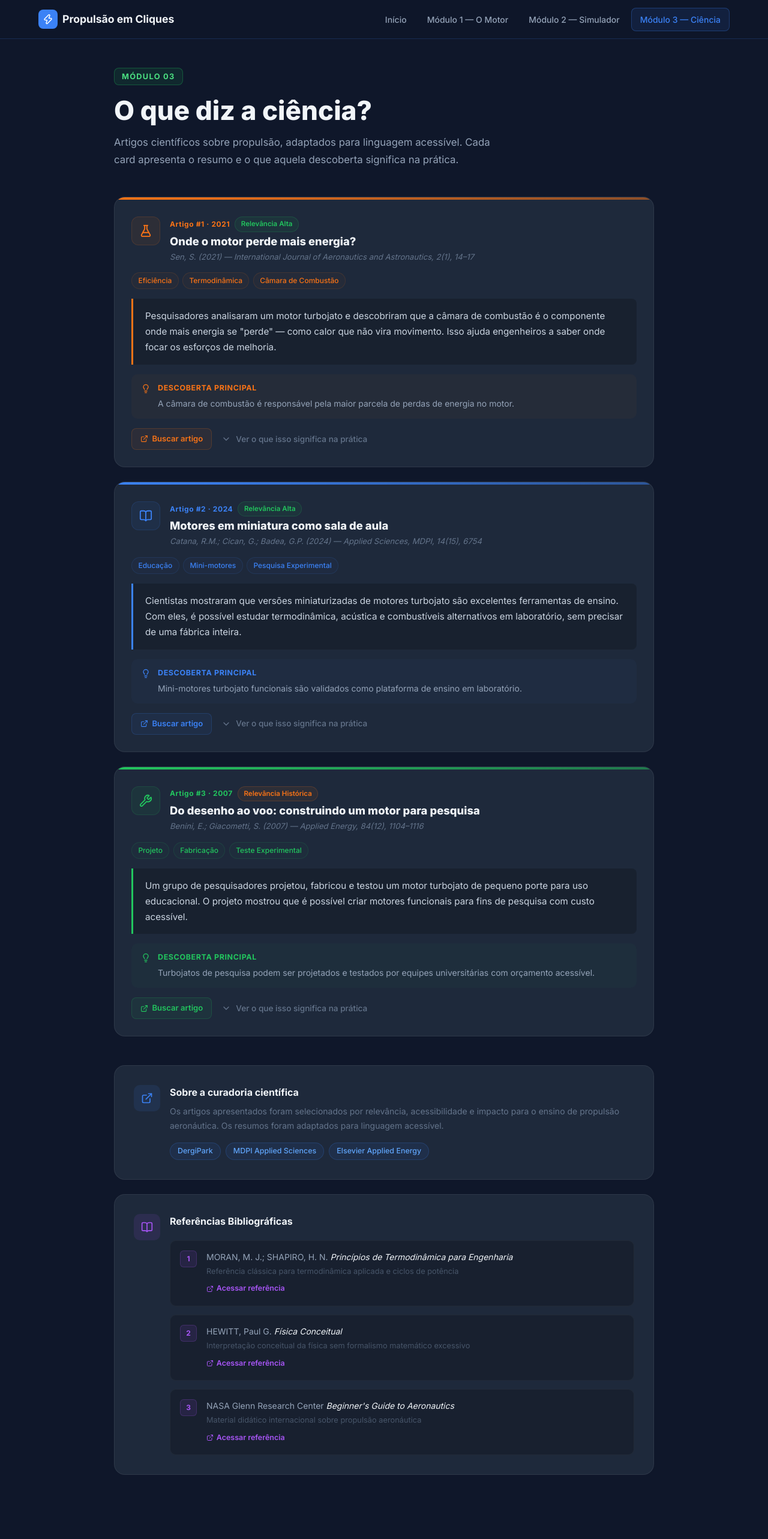
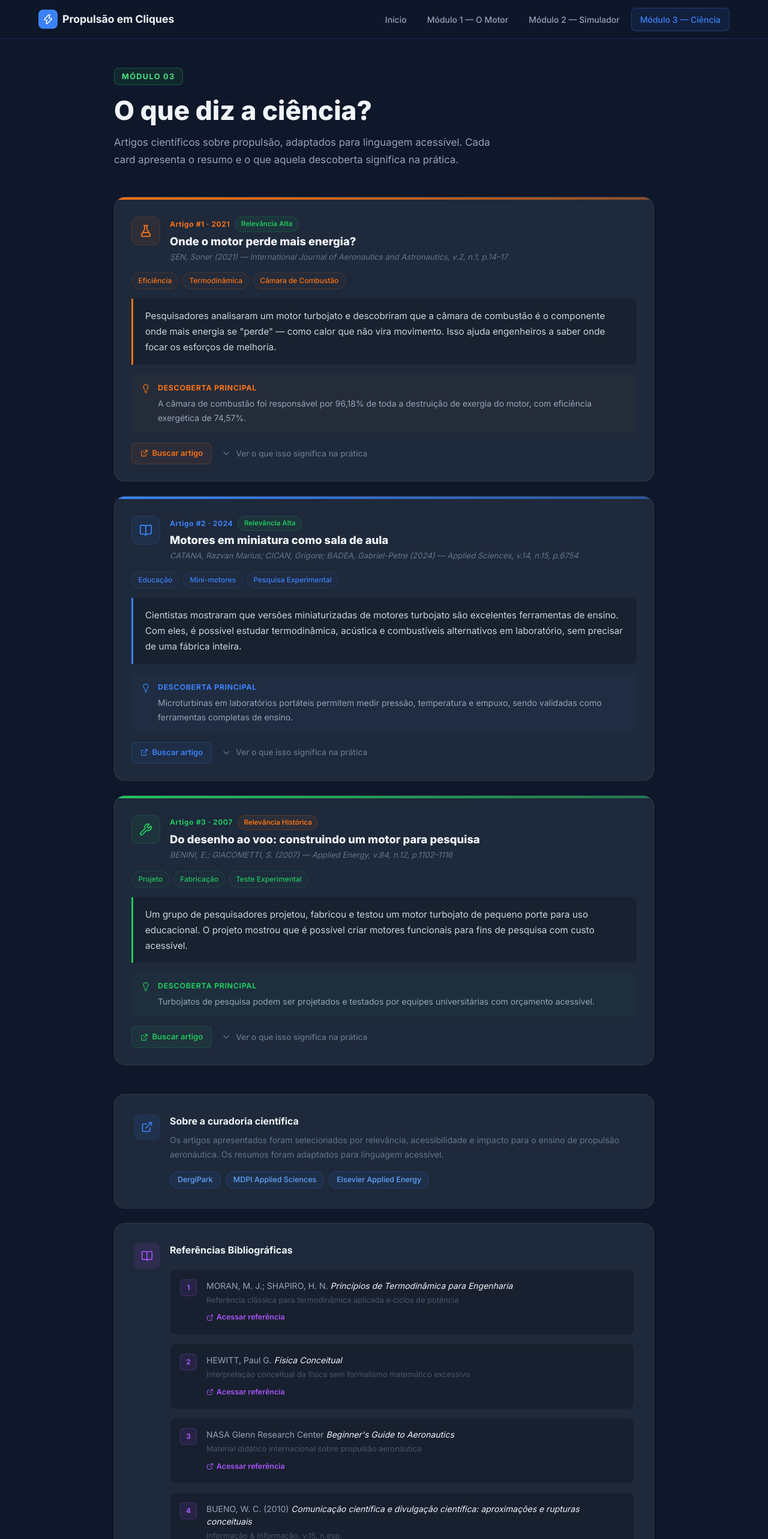
Before and after one commit to cesarafcm/UFABC_PD_TURBOJET, a React (Vite) app in the folder propulsao-em-cliques/: page /modulo3 in a window 1280 px wide. Shown: the top 2566 px of the page at 60% size. Before the commit the page ends 2507 px from the top, so only its background shows below. Built offline with nearby package versions, Linux system fonts and the light colour scheme.

Commit message:
Update Modulo3.jsx

```diff
--- a/propulsao-em-cliques/src/pages/Modulo3.jsx
+++ b/propulsao-em-cliques/src/pages/Modulo3.jsx
@@ -6,29 +6,29 @@ const articles = [
   {
     id: 1,
     accessibleTitle: 'Onde o motor perde mais energia?',
-    source: 'Sen, S. (2021)',
-    journal: 'International Journal of Aeronautics and Astronautics, 2(1), 14–17',
+    source: 'ŞEN, Soner (2021)',
+    journal: 'International Journal of Aeronautics and Astronautics, v.2, n.1, p.14–17',
     color: '#f97316',
     icon: <FlaskConical size={22} color="#f97316" />,
     tags: ['Eficiência', 'Termodinâmica', 'Câmara de Combustão'],
     summary: 'Pesquisadores analisaram um motor turbojato e descobriram que a câmara de combustão é o componente onde mais energia se "perde" — como calor que não vira movimento. Isso ajuda engenheiros a saber onde focar os esforços de melhoria.',
-    whatItMeans: 'Em um motor turbojato, nem toda a energia do combustível vira empuxo. Uma parte significativa é "perdida" como calor que escapa pelos gases de exaustão ou aquece componentes do motor. A análise exergética mostra que a câmara de combustão é o "culpado" número 1 dessas perdas — respondendo por mais de 40% da destruição de exergia total. Melhorar a eficiência da combustão é, portanto, o caminho mais promissor para motores mais econômicos.',
-    keyFinding: 'A câmara de combustão é responsável pela maior parcela de perdas de energia no motor.',
+    whatItMeans: 'Em um motor turbojato, nem toda a energia do combustível vira empuxo. A análise exergética mostrou que a câmara de combustão foi responsável por 96,18% de toda a destruição de exergia do motor — com eficiência exergética de apenas 74,57%. Melhorar a eficiência da combustão é, portanto, o caminho mais promissor para motores mais econômicos.',
+    keyFinding: 'A câmara de combustão foi responsável por 96,18% de toda a destruição de exergia do motor, com eficiência exergética de 74,57%.',
     relevance: 'Alta',
     year: 2021,
-    url: 'https://dergipark.org.tr/en/pub/ijaa/issue/62592/945065',
+    url: 'https://dergipark.org.tr/en/download/article-file/1796154',
   },
   {
     id: 2,
     accessibleTitle: 'Motores em miniatura como sala de aula',
-    source: 'Catana, R.M.; Cican, G.; Badea, G.P. (2024)',
-    journal: 'Applied Sciences, MDPI, 14(15), 6754',
+    source: 'CATANA, Razvan Marius; CICAN, Grigore; BADEA, Gabriel-Petre (2024)',
+    journal: 'Applied Sciences, v.14, n.15, p.6754',
     color: '#3b82f6',
     icon: <BookOpen size={22} color="#3b82f6" />,
     tags: ['Educação', 'Mini-motores', 'Pesquisa Experimental'],
     summary: 'Cientistas mostraram que versões miniaturizadas de motores turbojato são excelentes ferramentas de ensino. Com eles, é possível estudar termodinâmica, acústica e combustíveis alternativos em laboratório, sem precisar de uma fábrica inteira.',
-    whatItMeans: 'Motores turbojato de pequeno porte (como os usados em aeromodelos avançados) se mostraram ferramentas poderosas de educação e pesquisa. Eles são seguros para usar em laboratório, têm custo acessível, e permitem medir parâmetros reais do ciclo termodinâmico — temperatura, pressão, fluxo de ar e empuxo. O estudo valida o uso desses motores como plataforma de aprendizagem ativa para engenharia aeronáutica.',
-    keyFinding: 'Mini-motores turbojato funcionais são validados como plataforma de ensino em laboratório.',
+    whatItMeans: 'Microturbinas instaladas em laboratórios portáteis são validadas como ferramentas completas de ensino, permitindo medir pressão, temperatura e empuxo sem infraestrutura complexa. O estudo valida o uso desses motores como plataforma de aprendizagem ativa para engenharia aeronáutica.',
+    keyFinding: 'Microturbinas em laboratórios portáteis permitem medir pressão, temperatura e empuxo, sendo validadas como ferramentas completas de ensino.',
     relevance: 'Alta',
     year: 2024,
     url: 'https://doi.org/10.3390/app14156754',
@@ -36,8 +36,8 @@ const articles = [
   {
     id: 3,
     accessibleTitle: 'Do desenho ao voo: construindo um motor para pesquisa',
-    source: 'Benini, E.; Giacometti, S. (2007)',
-    journal: 'Applied Energy, 84(12), 1104–1116',
+    source: 'BENINI, E.; GIACOMETTI, S. (2007)',
+    journal: 'Applied Energy, v.84, n.12, p.1102–1116',
     color: '#22c55e',
     icon: <Wrench size={22} color="#22c55e" />,
     tags: ['Projeto', 'Fabricação', 'Teste Experimental'],
@@ -46,7 +46,7 @@ const articles = [
     keyFinding: 'Turbojatos de pesquisa podem ser projetados e testados por equipes universitárias com orçamento acessível.',
     relevance: 'Histórica',
     year: 2007,
-    url: 'https://doi.org/10.1016/j.apenergy.2007.05.006',
+    url: 'https://doi.org/10.1016/j.apenergy.2007.02.002',
   },
 ]
 
@@ -327,7 +327,7 @@ export default function Modulo3() {
               </p>
               <div style={{ display: 'flex', flexWrap: 'wrap', gap: '0.5rem', marginTop: '1rem' }}>
                 {[
-                  { label: 'DergiPark', url: 'https://dergipark.org.tr/en/pub/ijaa/issue/62592/945065' },
+                  { label: 'DergiPark', url: 'https://dergipark.org.tr/en/download/article-file/1796154' },
                   { label: 'MDPI Applied Sciences', url: 'https://doi.org/10.3390/app14156754' },
                   { label: 'Elsevier Applied Energy', url: 'https://doi.org/10.1016/j.apenergy.2007.05.006' },
                 ].map(source => (
@@ -405,6 +405,12 @@ export default function Modulo3() {
                     note: 'Material didático internacional sobre propulsão aeronáutica',
                     url: 'https://www.grc.nasa.gov/www/k-12/airplane/guided.htm',
                   },
+                  {
+                    citation: 'BUENO, W. C. (2010)',
+                    title: 'Comunicação científica e divulgação científica: aproximações e rupturas conceituais',
+                    note: 'Informação & Informação, v.15, n.esp.',
+                    url: 'https://doi.org/10.5433/1981-8920.2010v15n1espp1',
+                  },
                 ].map((ref, i) => (
                   <div key={i} style={{
                     display: 'flex',
```
